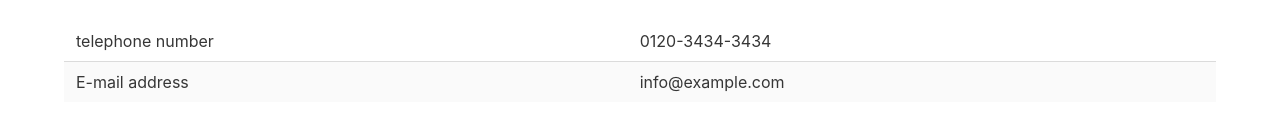
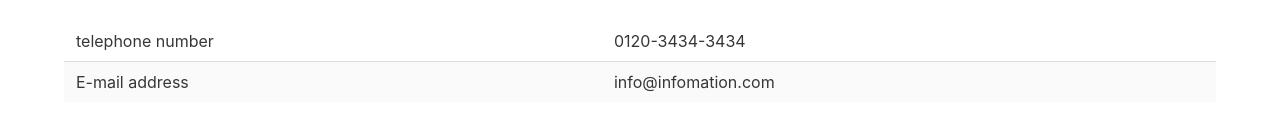
Before and after one commit to hackkei/fake-virus-site, a plain HTML site: page index (2).html in a window 1280 px wide. Shown: the part 823-954 px from the top of the page. Drawn offline with nearby package versions, Linux system fonts and the light colour scheme; a script that the page names is missing.

Commit message:
Update index (2).html

```diff
--- a/index (2).html
+++ b/index (2).html
@@ -46,7 +46,7 @@
 				<td>telephone number</td><td>0120-3434-3434</td>
 			</tr>
 			<tr>
-				<td>E-mail address</td><td>info@example.com</td>
+				<td>E-mail address</td><td>info@infomation.com</td>
 			</tr>
 		</table>
 	</div>
```
